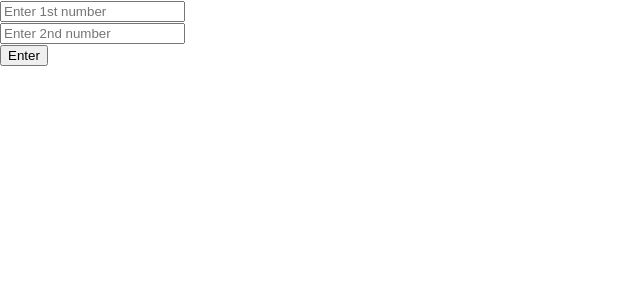
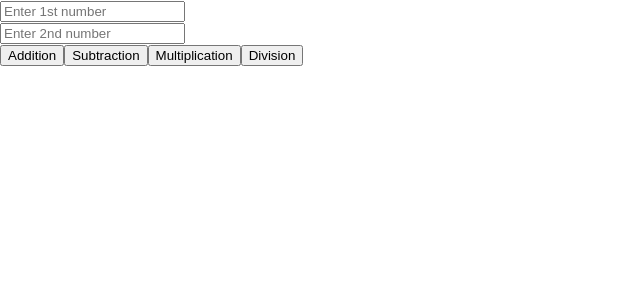
Before and after one commit to TrushaNimse/second-project, a React (Create React App) app: page / in a window 1280 px wide. Shown: the top 300 px of the page, without its empty margins (0-640 px from the left). Built offline with nearby package versions, Linux system fonts and the light colour scheme.

Commit message:
multiple operations on user number

```diff
--- a/src/App.js
+++ b/src/App.js
@@ -16,22 +16,43 @@ function App() {
   function handleNum2Change(event) {
     setNumber2(parseInt(event.target.value))
   }
-  function onSubmit(){
-    setAddition(number1+number2);
-    setSubtraction(number1-number2);
-    setMultiplication(number1*number2);
-    setDivision(number1/number2);
+  function onSubmit1() {
+    setAddition(number1 + number2);
+    setSubtraction(undefined);
+    setMultiplication(undefined);
+    setDivision(undefined);
+  }
+  function onSubmit2() {
+    setSubtraction(number1 - number2);
+    setAddition(undefined);
+    setMultiplication(undefined);
+    setDivision(undefined);
+  }
+  function onSubmit3() {
+    setMultiplication(number1 * number2);
+    setAddition(undefined);
+    setSubtraction(undefined);
+    setDivision(undefined);
+  }
+  function onSubmit4() {
+    setDivision(number1 / number2);
+    setAddition(undefined);
+    setSubtraction(undefined);
+    setMultiplication(undefined);
   }
   return (
     <div>
       <div><input name="number1" value={number1} onChange={handleNum1Change} placeholder='Enter 1st number' /></div>
       <div><input name="number2" value={number2} onChange={handleNum2Change} placeholder='Enter 2nd number' /></div>
-      <div><button onClick={onSubmit}>Enter</button></div>
-      {addition &&<div>Addition of {number1} and {number2} is : {addition}</div>}
-      {subtraction &&<div>Subtraction of {number1} and {number2} is : {subtraction}</div>}
-      {multiplication &&<div>Multiplication of {number1} and {number2} is : {multiplication}</div>}
-      {division&&<div>Division of {number1} and {number2} is : {division}</div>}
 
+      <button onClick={onSubmit1}>Addition</button>
+      <button onClick={onSubmit2}>Subtraction</button>
+      <button onClick={onSubmit3}>Multiplication</button>
+      <button onClick={onSubmit4}>Division</button>
+      {addition !==undefined && <div>Addition of {number1} and {number2} is : {addition}</div>}
+      {subtraction !==undefined && <div>Subtraction of {number1} and {number2} is : {subtraction}</div>}
+      {multiplication !==undefined && <div>Multiplication of {number1} and {number2} is : {multiplication}</div>}
+      {division !==undefined && <div>Division of {number1} and {number2} is : {division}</div>}
     </div>
   );
 }
```
